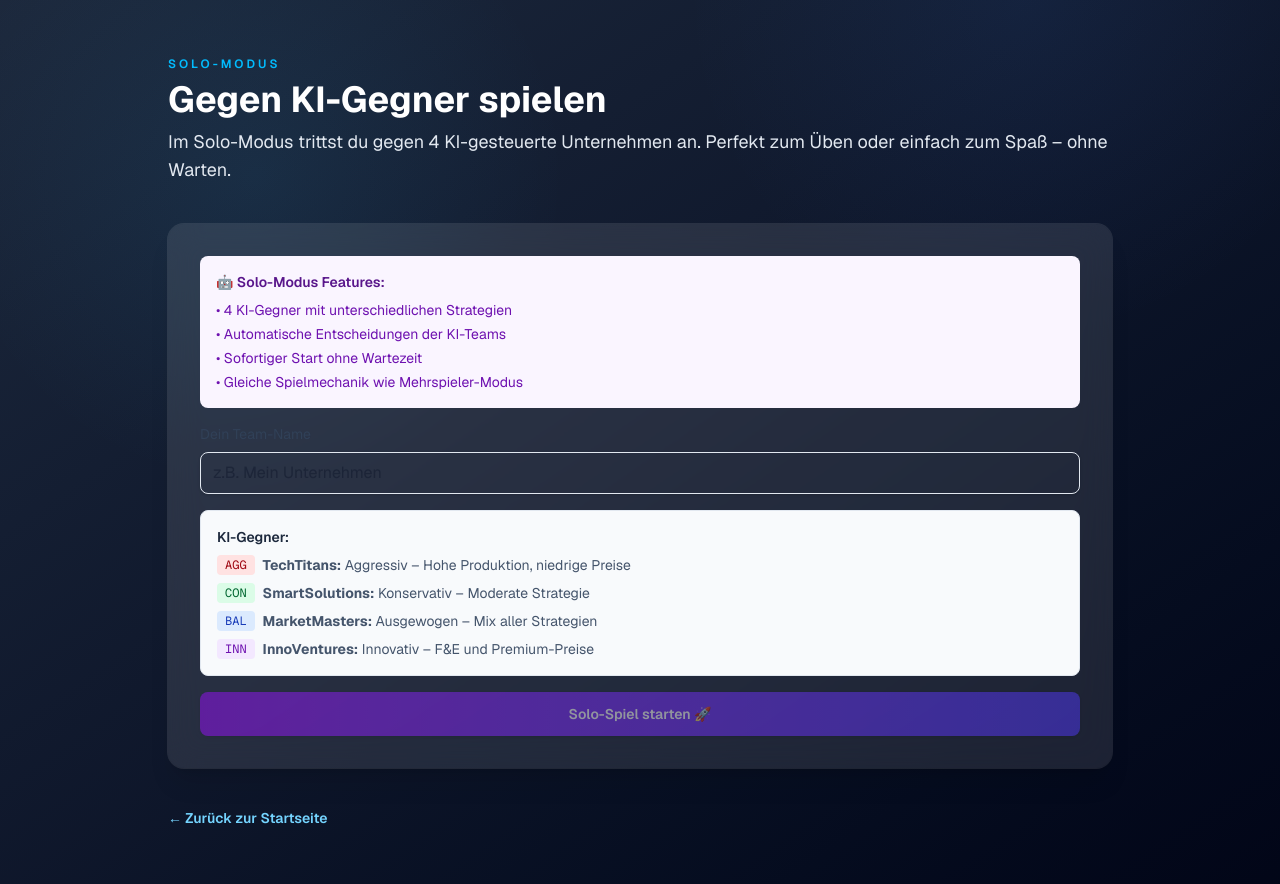
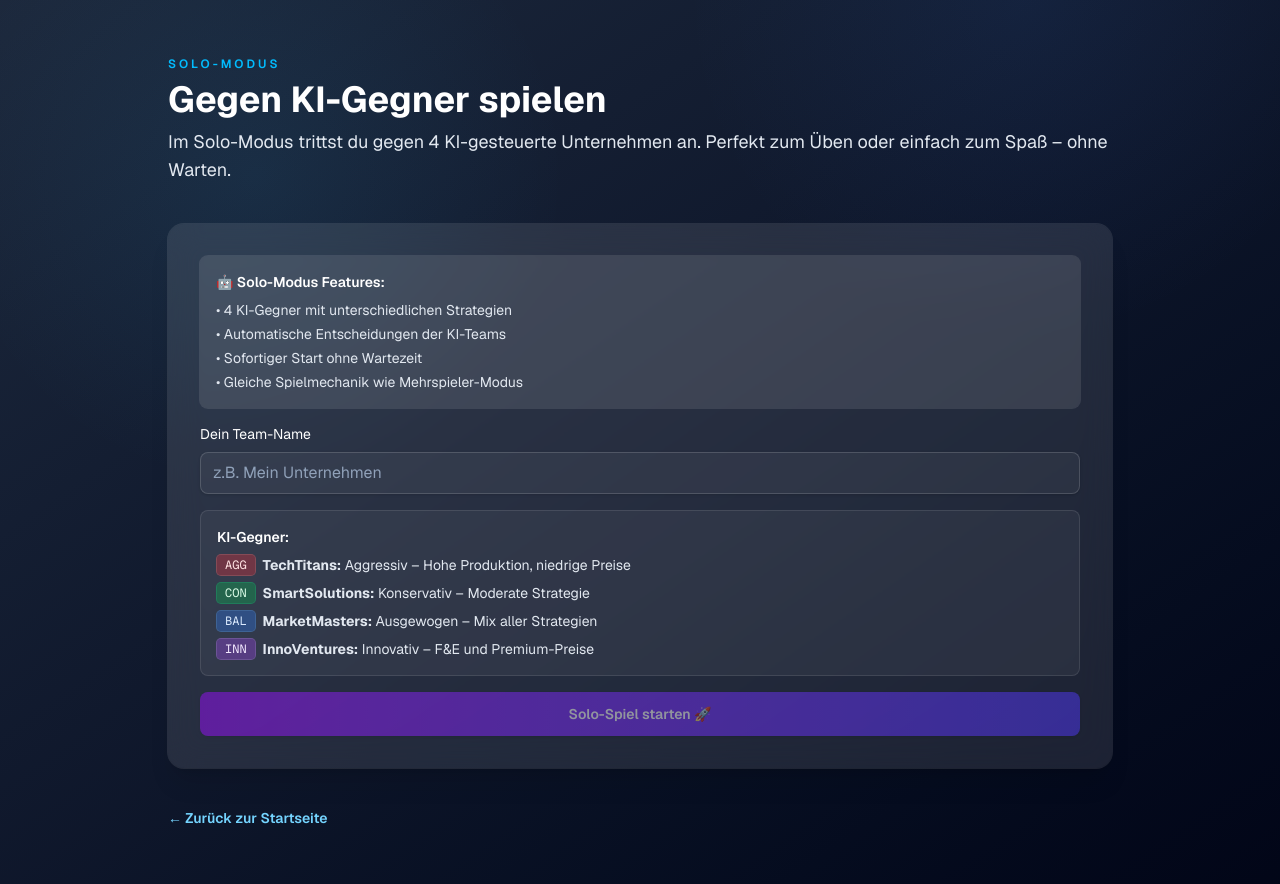
Before and after one commit to swjnmang/marktmatch5, a Next.js app in the folder mm5-vercel/: page /solo in a window 1280 px wide. Built offline with nearby package versions, Linux system fonts and the light colour scheme; no server answers.

Commit message:
Kontrast Fix: Helle Schrift auf dunklem Hintergrund auf allen Seiten

```diff
--- a/mm5-vercel/src/app/gruppe/page.tsx
+++ b/mm5-vercel/src/app/gruppe/page.tsx
@@ -152,10 +152,10 @@ function GruppeContent() {
 
         <div className={ui.card.padded}>
         {resumeGameId && resumeGroupId && (
-          <div className="mb-6 flex items-center justify-between rounded-lg border border-emerald-200 bg-emerald-50 p-4">
+          <div className="mb-6 flex items-center justify-between rounded-lg border border-emerald-400/40 bg-emerald-500/20 p-4">
             <div>
-              <p className="text-sm font-semibold text-emerald-900">Vorherige Sitzung gefunden</p>
-              <p className="text-xs text-emerald-800">Du kannst dein letztes Spiel sofort fortsetzen.</p>
+              <p className="text-sm font-semibold text-emerald-100">Vorherige Sitzung gefunden</p>
+              <p className="text-xs text-emerald-200">Du kannst dein letztes Spiel sofort fortsetzen.</p>
             </div>
             <button
               onClick={() => router.push(`/gruppe/${resumeGameId}`)}
@@ -167,7 +167,7 @@ function GruppeContent() {
         )}
 
         {/* Tab Navigation */}
-        <div className="flex gap-2 mb-6 border-b border-slate-200">
+        <div className="flex gap-2 mb-6 border-b border-white/10">
           <button
             onClick={() => {
               setActiveTab("qr");
@@ -175,8 +175,8 @@ function GruppeContent() {
             }}
             className={`px-4 py-2 font-semibold border-b-2 transition ${
               activeTab === "qr"
-                ? "border-sky-600 text-sky-600"
-                : "border-transparent text-slate-600 hover:text-slate-900"
+                ? "border-sky-400 text-sky-300"
+                : "border-transparent text-slate-300 hover:text-white"
             }`}
           >
             📱 QR-Code scannen
@@ -188,8 +188,8 @@ function GruppeContent() {
             }}
             className={`px-4 py-2 font-semibold border-b-2 transition ${
               activeTab === "manual"
-                ? "border-sky-600 text-sky-600"
-                : "border-transparent text-slate-600 hover:text-slate-900"
+                ? "border-sky-400 text-sky-300"
+                : "border-transparent text-slate-300 hover:text-white"
             }`}
           >
             🔐 PIN eingeben
@@ -199,7 +199,7 @@ function GruppeContent() {
         {/* QR Code Tab */}
         {activeTab === "qr" && (
           <div className="space-y-4">
-            <p className="text-sm text-slate-600">
+            <p className="text-sm text-slate-200">
               Starte den QR-Scanner oder lade einen QR-Code mit der Kamera hoch
             </p>
 
@@ -225,20 +225,20 @@ function GruppeContent() {
                 >
                   ✕ Scannen beenden
                 </button>
-                <p className="text-xs text-slate-500 text-center">
+                <p className="text-xs text-slate-300 text-center">
                   Für beste Ergebnisse: QR-Code vor die Kamera halten
                 </p>
               </>
             )}
 
             {error && (
-              <div className="rounded-lg bg-red-50 p-4 border border-red-200">
-                <p className="text-sm text-red-800">{error}</p>
+              <div className="rounded-lg bg-red-500/20 p-4 border border-red-400/40 text-red-100 text-sm">
+                <p>{error}</p>
               </div>
             )}
 
-            <div className="rounded-lg bg-blue-50 p-4">
-              <p className="text-sm text-blue-800">
+            <div className="rounded-lg bg-white/10 p-4 ring-1 ring-white/10">
+              <p className="text-sm text-slate-200">
                 💡 <strong>Tipp:</strong> Wenn der QR-Scanner nicht funktioniert, verwende stattdessen die "PIN eingeben" Option.
               </p>
             </div>
--- a/mm5-vercel/src/app/solo/page.tsx
+++ b/mm5-vercel/src/app/solo/page.tsx
@@ -127,13 +127,13 @@ export default function SoloModePage() {
 
         <div className={ui.card.padded}>
         {error && (
-          <div className="mb-4 rounded-lg bg-red-50 p-4 text-red-700 text-sm">{error}</div>
+          <div className="mb-4 rounded-lg bg-red-500/20 p-4 text-red-100 text-sm ring-1 ring-red-400/40">{error}</div>
         )}
 
         <form onSubmit={handleStartSolo} className="flex flex-col gap-4">
-          <div className="rounded-lg bg-purple-50 p-4 text-sm text-purple-900">
+          <div className="rounded-lg bg-white/10 p-4 text-sm text-white ring-1 ring-white/10">
             <p className="font-semibold mb-2">🤖 Solo-Modus Features:</p>
-            <ul className="space-y-1 text-purple-800">
+            <ul className="space-y-1 text-slate-200">
               <li>• 4 KI-Gegner mit unterschiedlichen Strategien</li>
               <li>• Automatische Entscheidungen der KI-Teams</li>
               <li>• Sofortiger Start ohne Wartezeit</li>
@@ -141,7 +141,7 @@ export default function SoloModePage() {
             </ul>
           </div>
 
-          <label className="flex flex-col gap-2 text-sm text-slate-700">
+          <label className="flex flex-col gap-2 text-sm text-white">
             Dein Team-Name
             <input
               type="text"
@@ -149,27 +149,27 @@ export default function SoloModePage() {
               onChange={(e) => setTeamName(e.target.value)}
               placeholder="z.B. Mein Unternehmen"
               required
-              className="rounded-lg border border-slate-200 px-3 py-2 text-base text-slate-900 shadow-sm focus:border-purple-400 focus:outline-none focus:ring-2 focus:ring-purple-200"
+              className="rounded-lg border border-white/15 bg-white/5 px-3 py-2 text-base text-white placeholder:text-slate-400 shadow-sm focus:border-sky-400 focus:outline-none focus:ring-2 focus:ring-sky-300/40"
             />
           </label>
 
-          <div className="rounded-lg border border-slate-200 bg-slate-50 p-4">
-            <p className="text-sm font-semibold text-slate-800 mb-2">KI-Gegner:</p>
-            <div className="grid gap-2 text-sm text-slate-600">
+          <div className="rounded-lg border border-white/10 bg-white/5 p-4">
+            <p className="text-sm font-semibold text-white mb-2">KI-Gegner:</p>
+            <div className="grid gap-2 text-sm text-slate-200">
               <div className="flex items-center gap-2">
-                <span className="font-mono text-xs bg-red-100 text-red-800 px-2 py-0.5 rounded">AGG</span>
+                <span className="font-mono text-xs bg-red-500/30 text-red-100 px-2 py-0.5 rounded ring-1 ring-red-400/40">AGG</span>
                 <span><strong>TechTitans:</strong> Aggressiv – Hohe Produktion, niedrige Preise</span>
               </div>
               <div className="flex items-center gap-2">
-                <span className="font-mono text-xs bg-green-100 text-green-800 px-2 py-0.5 rounded">CON</span>
+                <span className="font-mono text-xs bg-green-500/30 text-green-100 px-2 py-0.5 rounded ring-1 ring-green-400/40">CON</span>
                 <span><strong>SmartSolutions:</strong> Konservativ – Moderate Strategie</span>
               </div>
               <div className="flex items-center gap-2">
-                <span className="font-mono text-xs bg-blue-100 text-blue-800 px-2 py-0.5 rounded">BAL</span>
+                <span className="font-mono text-xs bg-blue-500/30 text-blue-100 px-2 py-0.5 rounded ring-1 ring-blue-400/40">BAL</span>
                 <span><strong>MarketMasters:</strong> Ausgewogen – Mix aller Strategien</span>
               </div>
               <div className="flex items-center gap-2">
-                <span className="font-mono text-xs bg-purple-100 text-purple-800 px-2 py-0.5 rounded">INN</span>
+                <span className="font-mono text-xs bg-purple-500/30 text-purple-100 px-2 py-0.5 rounded ring-1 ring-purple-400/40">INN</span>
                 <span><strong>InnoVentures:</strong> Innovativ – F&E und Premium-Preise</span>
               </div>
             </div>
```
